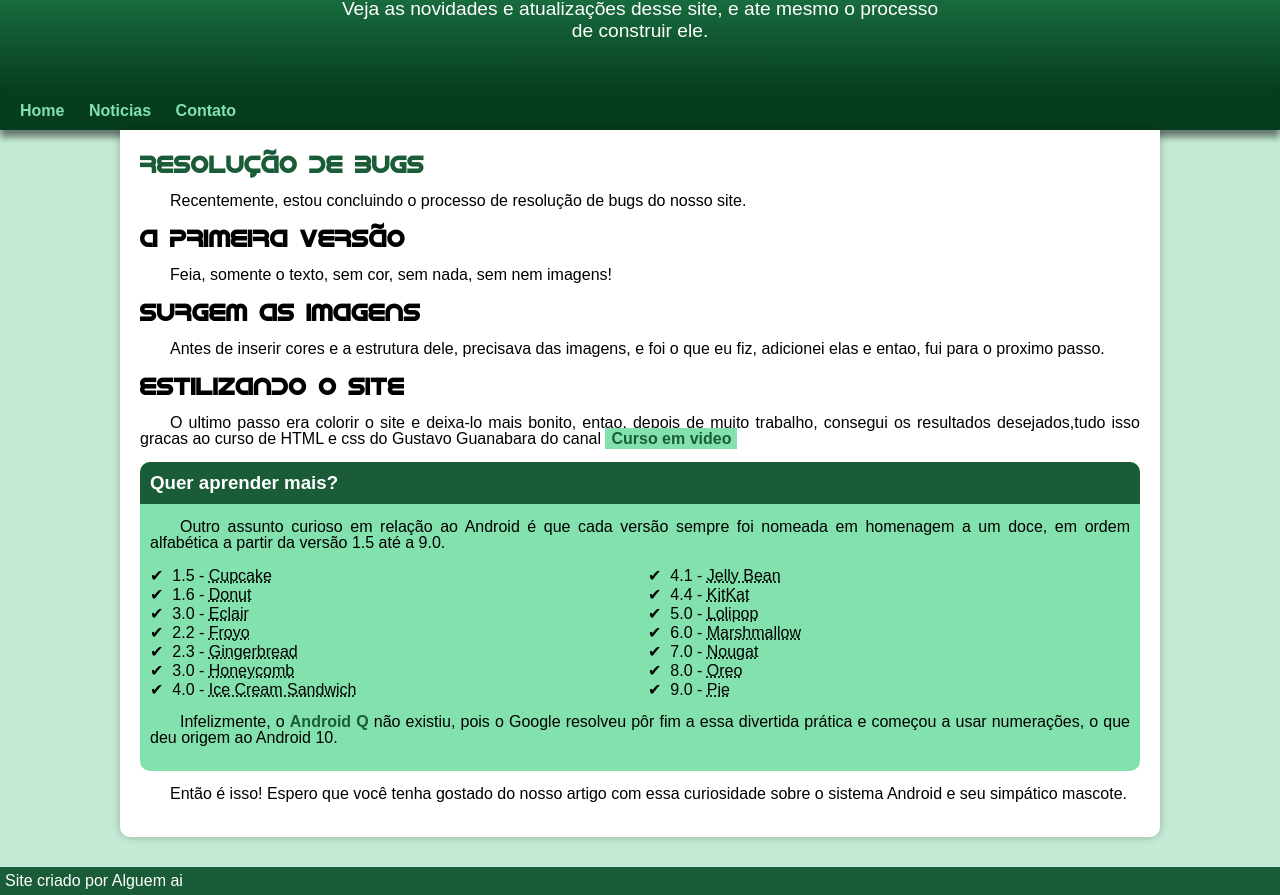
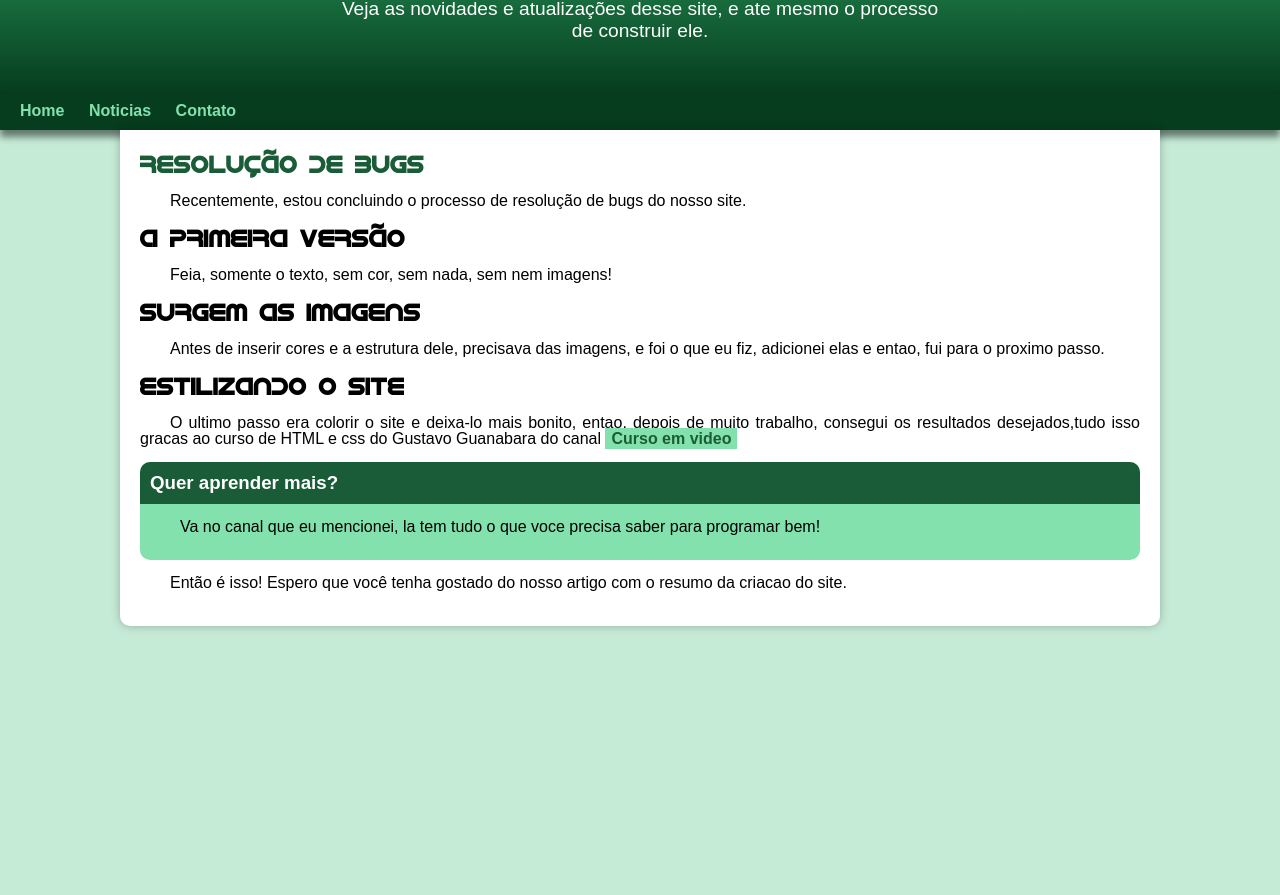
Before and after one commit to gamermistery1221/ProjetoAndroid, a plain HTML site: page outrapag.html in a window 1280 px wide. Shown: the part 119-1014 px from the top of the page. After the commit the page ends 800 px from the top, so only its background shows below. Drawn offline with Linux system fonts and the light colour scheme.

Commit message:
Saida do Aside e do Footer

```diff
--- a/outrapag.html
+++ b/outrapag.html
@@ -40,31 +40,11 @@
 
             <aside>
                 <h3>Quer aprender mais?</h3>
-                <p>Outro assunto curioso em relação ao Android é que cada versão sempre foi nomeada em homenagem a um doce, em ordem alfabética a partir da versão 1.5 até a 9.0.</p>
-                <ul>
-                    <li>1.5 - <abbr title="Bolo de copo">Cupcake</abbr></li>
-                    <li>1.6 - <abbr title="Rosquinho">Donut</abbr></li>
-                    <li>3.0 - <abbr title="Bomba">Eclair</abbr></li>
-                    <li>2.2 - <abbr title="Iogurte congelado">Froyo</abbr></li>
-                    <li>2.3 - <abbr title="Biscoito de gengibre">Gingerbread</abbr></li>
-                    <li>3.0 - <abbr title="Favo de mel">Honeycomb</abbr></li>
-                    <li>4.0 - <abbr title="Sanduiche de sorvete">Ice Cream Sandwich</abbr></li>
-                    <li>4.1 - <abbr title="Jujuba">Jelly Bean</abbr></li>
-                    <li>4.4 - <abbr title="KitKat">KitKat</abbr></li>
-                    <li>5.0 - <abbr title="Pirulito">Lolipop</abbr></li>
-                    <li>6.0 - <abbr title="Marshmallow">Marshmallow</abbr></li>
-                    <li>7.0 - <abbr title="Torrone">Nougat</abbr></li>
-                    <li>8.0 - <abbr title="Oreo">Oreo</abbr></li>
-                    <li>9.0 - <abbr title="Torta">Pie</abbr></li>
-                </ul>
-                <p>Infelizmente, o <strong>Android Q</strong> não existiu, pois o Google resolveu pôr fim a essa divertida prática e começou a usar numerações, o que deu origem ao Android 10.</p>
+                <p>Va no canal que eu mencionei, la tem tudo o que voce precisa saber para programar bem!</p>
             </aside>
 
-            <p>Então é isso! Espero que você tenha gostado do nosso artigo com essa curiosidade sobre o sistema Android e seu simpático mascote.</p>
+            <p>Então é isso! Espero que você tenha gostado do nosso artigo com o resumo da criacao do site.</p>
         </article>
     </main>
-    <footer>
-        <p>Site criado por Alguem ai</p>
-    </footer>
 </body>
 </html>
```
